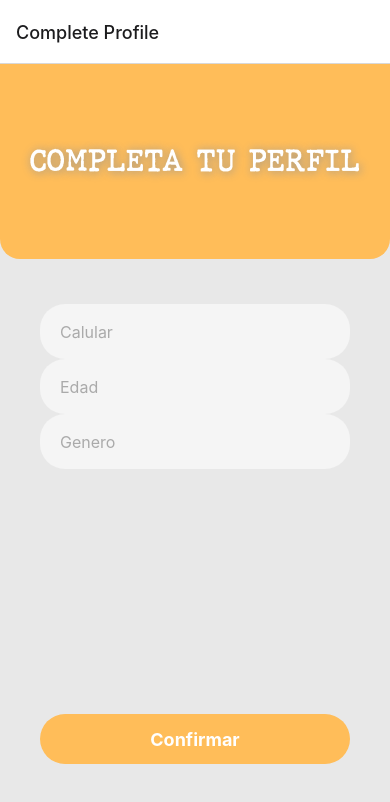
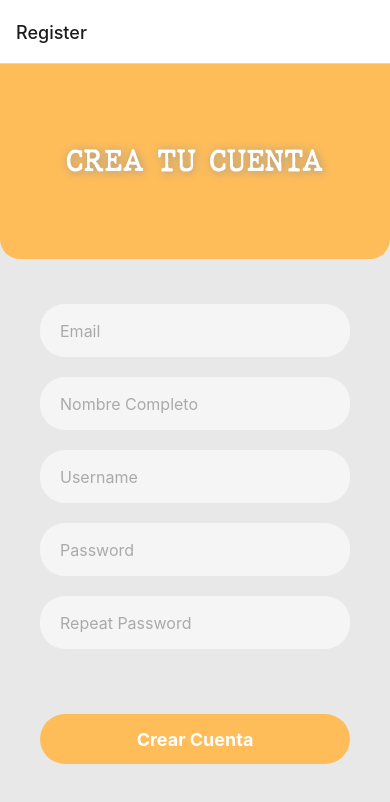
Before and after one commit to AndersonCarcamo/story-Trade, a React Native app in the folder storyTrade/: screen / in a window 390 px wide. Shown: the top 802 px of the page. Built offline with nearby package versions, Linux system fonts and the light colour scheme.

Commit message:
Cambios minimos en el register

```diff
--- a/storyTrade/src/components/main.jsx
+++ b/storyTrade/src/components/main.jsx
@@ -13,11 +13,11 @@ const Stack = createStackNavigator();
 export function Main() {
   return (
     <NavigationContainer>
-      <Stack.Navigator initialRouteName="Complete Profile">
+      <Stack.Navigator initialRouteName="Register">
         {/*<Stack.Screen name="Login" component={LoginScreen}/>*/}
         {/* <Stack.Screen name="Home" component={TabNavigator} options={{ headerShown: false }}/> */}
-        {/*<Stack.Screen name="Register" component={RegisterSceen}/>*/}
-        <Stack.Screen name="Complete Profile" component={CompleteProfile}/>
+        <Stack.Screen name="Register" component={RegisterSceen}/>
+        {/*<Stack.Screen name="Complete Profile" component={CompleteProfile}/>*/}
       </Stack.Navigator>
     </NavigationContainer>
   );
--- a/storyTrade/src/screens/completeProfile.jsx
+++ b/storyTrade/src/screens/completeProfile.jsx
@@ -83,6 +83,7 @@ const styles = StyleSheet.create({
         borderRadius: 25,
         paddingHorizontal: 20,
         fontSize: 16,
+        marginBottom: 20,
     },
     confirm_button_container: {
         width: '100%',
--- a/storyTrade/src/screens/register.jsx
+++ b/storyTrade/src/screens/register.jsx
@@ -92,6 +92,7 @@ const styles = StyleSheet.create({
         borderRadius: 25,
         paddingHorizontal: 20,
         fontSize: 16,
+        marginBottom: 20,
     },
     register_button_container: {
         width: '100%',
```
